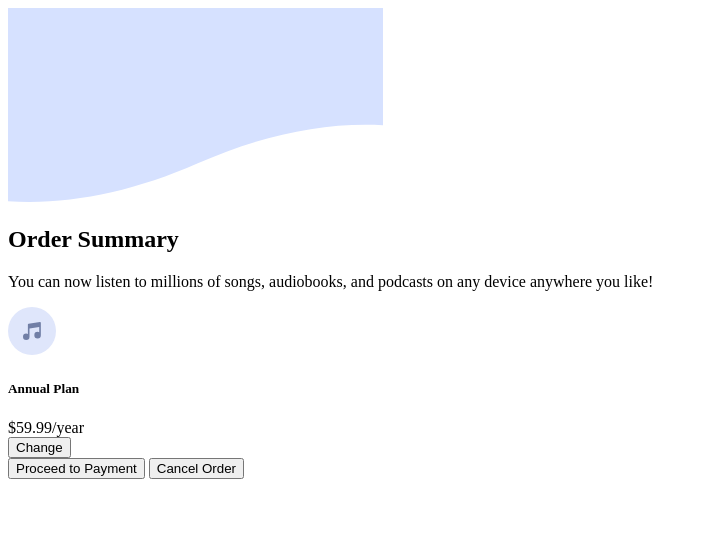
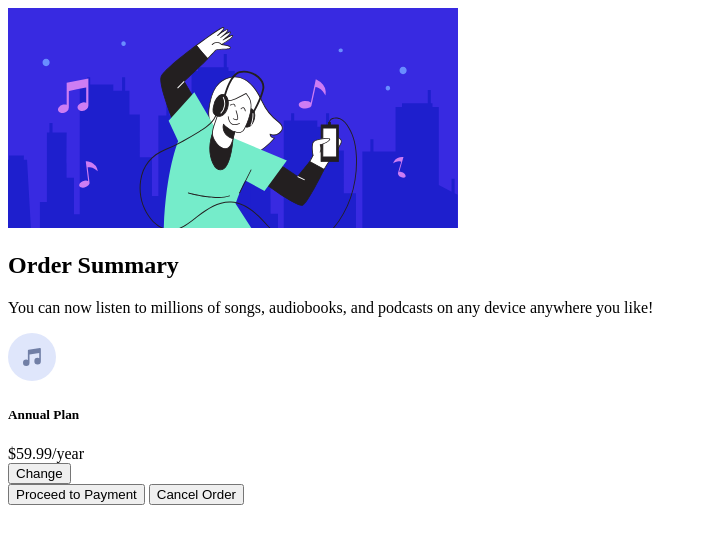
Before and after one commit to mohamed-abdelahi-haibelty/Order-summary-component, a plain HTML site: page index.html in a window 1280 px wide. Shown: the whole page, without its empty margins (0-707 px from the left). Drawn offline with Linux system fonts and the light colour scheme.

Commit message:
remove bg image

```diff
--- a/index.html
+++ b/index.html
@@ -14,7 +14,7 @@
 <body>
     <div class="container">
         <div class="image">
-            <img src="images/pattern-background-mobile.svg" alt="">
+            <img src="images/illustration-hero.svg" alt="">
         </div>
         <h2>Order Summary</h2>
         <p>You can now listen to millions of songs, audiobooks, and podcasts on any
```
